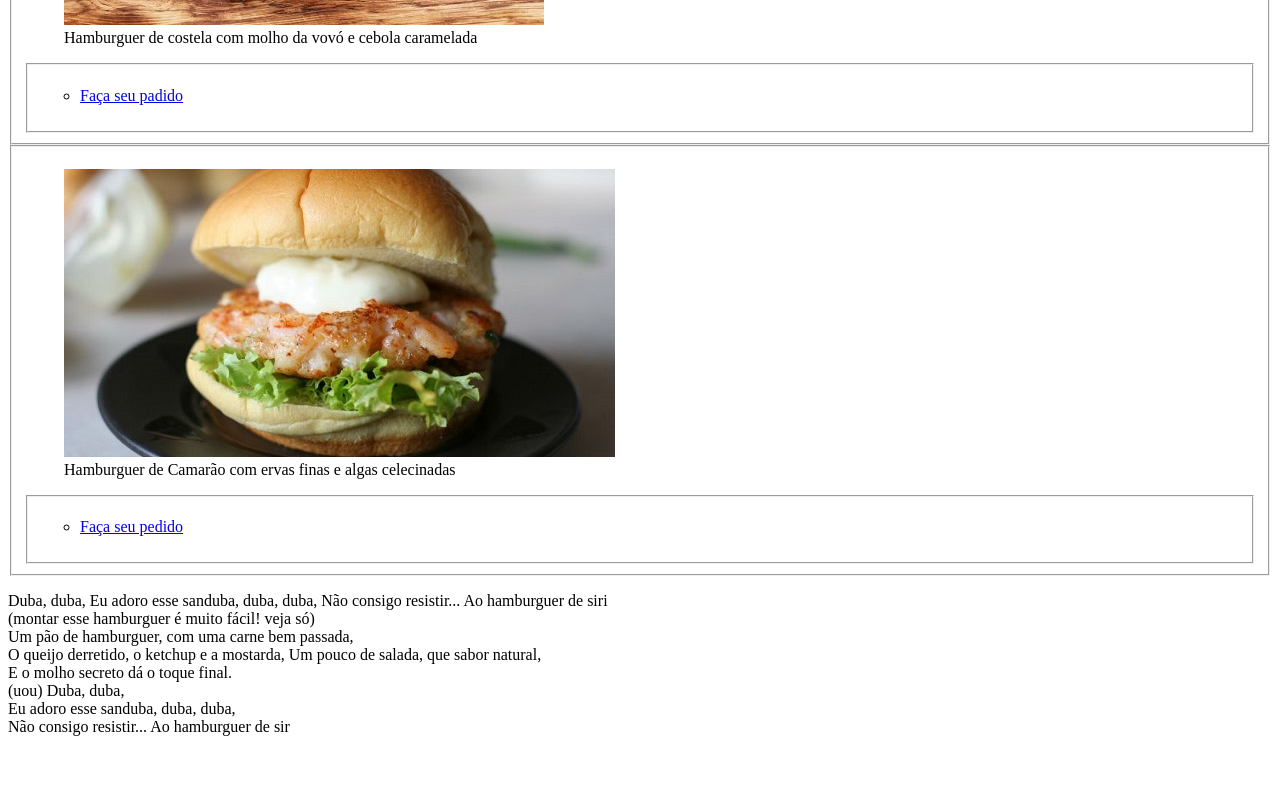
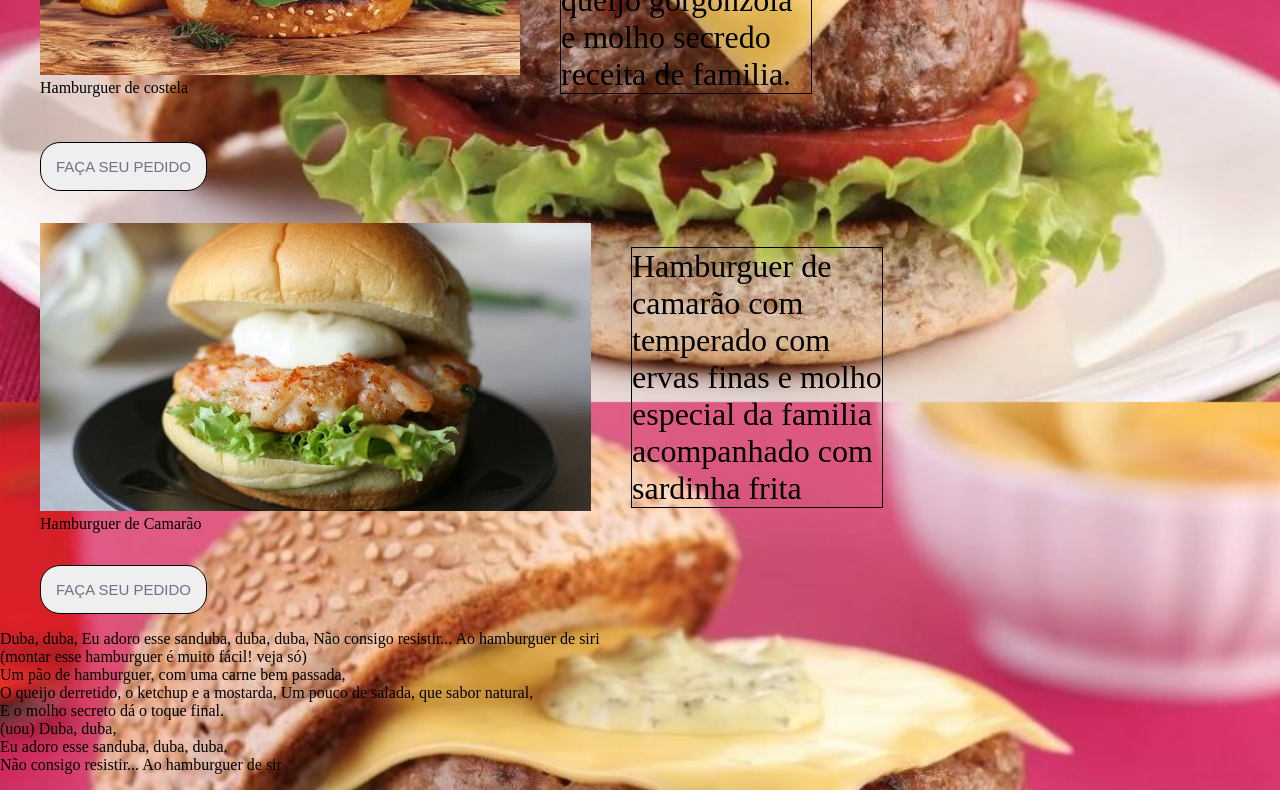
Before and after one commit to eduoliveirarj/projetosoulcodewfs7, a plain HTML site: page pagina2.html in a window 1280 px wide. Shown: the part 398-1188 px from the top of the page. Before the commit the page ends 1150 px from the top, so only its background shows below. Drawn offline with Linux system fonts and the light colour scheme.

Commit message:
atualizacao css

```diff
--- /dev/null
+++ b/css/estiloCssProjetoFinal.css
@@ -0,0 +1,68 @@
+/* Usei o bg para puxar a imagem de fundo e fixar ela no site */
+.bg{
+    color: whitesmoke;
+    margin: 0;
+    padding: 0;
+    box-sizing: border-box;
+    background-image: url("hFundo.jpg");
+    background-repeat: no-repeat;
+    background-size: cover;
+    background-attachment: fixed;
+    background-position: center;
+
+}
+.fundo{
+    background-color: rgba(31, 28, 28, 0.3);
+
+}
+
+
+p, h1, h2, figure{
+    text-align: center;
+    font-family: "Times New Roman", "Courier","Times","arial" ;
+    font-size: 30px;
+
+}
+
+
+
+.header{
+
+    width: 100%;
+    height: 150px;
+   /* border:1px solid black;*/
+    justify-content: center;
+    align-items: center;
+   display: flex;
+
+
+}
+.flex-nav ul{
+
+    height: 150px;
+    width: 100%;
+    display: flex;
+    justify-content: space-around;
+    align-items: center;
+    padding-inline-start: 0;
+
+}
+.flex-nav{
+    width: 100%;
+    height: 150px;
+    display: flex;
+    align-items: center;
+
+}
+a{
+    color: seashell;
+    text-decoration: none;
+}
+li{
+
+    font-family: "Times New Roman", "Courier","Times","arial" ;
+    font-style: italic;
+    font-size: 30px;
+    list-style: none;
+    padding-left: 0;
+}
--- /dev/null
+++ b/css/estiloCssProjetoFinalPg2.css
@@ -0,0 +1,62 @@
+.container{
+display: flex;
+align-items: center;
+
+}
+.h1{
+    width:40%;
+    height: 50px;
+    border:1px solid black;
+    padding: 15px;
+    border-radius: 20px;
+
+}
+/*Fiz a estilização do botão usando essa configuração abaixo*/
+.btn{
+    border:1px solid black;
+    padding: 15px;
+    border-radius: 20px;
+    text-transform: uppercase;
+   font-size: 15px;
+   cursor: pointer;
+
+
+
+}
+.btn a {
+    text-decoration: none;
+    color: rgb(114, 111, 134);
+}
+
+.quebra{
+    width: 250px;
+    font-size: 32px;
+    border: 1px solid black;
+    font-style: inherit;
+
+}
+/* usando o btn hover o botão muda de cor*/
+.btn:hover{
+    background-color: red;
+
+    transition: 0.7s;
+
+}
+/* usando o btn a :hover o texto dentro do botão muda de cor*/
+.btn a:hover{
+    color: white;
+
+}
+/* Usei o bg para puxar a imagem de fundo e fixar ela no site */
+.bg{
+    color:	#000000;
+    margin: 0;
+    padding: 0;
+    box-sizing: border-box;
+    background-image: url("hFundo.jpg");
+    background-repeat: no-repeat;
+    background-size: cover;
+    background-attachment: fixed;
+    background-position: center;
+
+}
--- /dev/null
+++ b/css/estiloCssProjetoFinalPg3.css
@@ -0,0 +1,28 @@
+/* Usei o bg para puxar a imagem de fundo e fixar ela no site */
+.bg{
+    color:	#000000;
+    margin: 0;
+    padding: 0;
+    box-sizing: border-box;
+    background-image: url("hFundo.jpg");
+    background-repeat: no-repeat;
+    background-size: cover;
+    background-attachment: fixed;
+    background-position: center;
+
+}
+/*Fiz a estilização do botão usando essa configuração abaixo*/
+.btn{
+    border:1px solid black;
+    padding: 15px;
+    border-radius: 20px;
+    text-transform: uppercase;
+   font-size: 15px;
+   cursor: pointer;
+}
+/* usando o btn hover o botão muda de cor*/
+.btn:hover{
+    background-color: red;
+    color: seashell;
+    transition: 0.7s;
+}
--- a/pagina2.html
+++ b/pagina2.html
@@ -1,39 +1,55 @@
 <!DOCTYPE html>
 <html lang="en">
+
 <head>
     <meta charset="UTF-8">
     <meta http-equiv="X-UA-Compatible" content="IE=edge">
     <meta name="viewport" content="width=device-width, initial-scale=1.0">
     <title>Cardápio ED BURGUER</title>
+    <link rel="stylesheet" href="css/estiloCssProjetoFinalPg2.css">
 </head>
-<body>
-    <h1>Confira nossos produtos</h1>
-    <fieldset>
+
+<body class="bg">
+    <h1 class="h1">Confira nossos produtos</h1>
+    <div class="container">
         <figure>
             <!--Imagem com discrição do produto hamburguer de costela -->
-            <img src="Imagem/H costela.jpg" alt="verifique o navegador">
-            <figcaption>Hamburguer de costela com molho da vovó e cebola caramelada</figcaption>
+            <img src="Imagem/H costela.jpg" alt="Hamburguer">
+            <!--alt atributo de acessibilidade para aumentar
+            o alcance da pagina por ela ter relação com o topico principal-->
+            <figcaption>Hamburguer de costela</figcaption>
         </figure>
-        <fieldset>
-            <ul type="Circle">
+        <p class="quebra">
+            Hamburguer de 250g costela desfiada temperado com ervas finas
+            acompanhado com alface, cebola roxa, queijo gorgonzola e molho secredo receita de familia.
+        </p>
+    </div>
+    <ul>
         <!---Faça seu pedido -->
-                <li><a href="Pagina3.html">Faça seu padido</a></li>
+        <button class="btn">
+            <a href="Pagina3.html">Faça seu pedido</a>
+        </button>
     </ul>
-        </fieldset>
-    </fieldset>
-    <fieldset>
+
+    <div class="container">
         <figure>
             <!--Imagem com discrição do produto hamburguer de camarão -->
-        <img src="Imagem/h camarao.jpg"  alt="verifique o navegador">
-        <figcaption>Hamburguer de Camarão com ervas finas e algas celecinadas </figcaption>
+            <img src="Imagem/h camarao.jpg" alt="verifique o navegador">
+            <figcaption>Hamburguer de Camarão </figcaption>
         </figure>
-    <fieldset>
-        <ul type="Circle">
+        <p class="quebra">
+            Hamburguer de camarão com temperado com ervas finas e molho especial da familia
+            acompanhado com sardinha frita
+
+        </p>
+    </div>
+    <ul>
         <!---Faça seu pedido que joga para a terceira pagina -->
-            <li><a href="Pagina3.html">Faça seu pedido</a></li>
+        <button class="btn">
+            <a href="Pagina3.html">Faça seu pedido</a>
+        </button>
     </ul>
-    </fieldset>
-    </fieldset>
+
     <p>
         Duba, duba,
         Eu adoro esse sanduba, duba, duba,
@@ -51,4 +67,5 @@ Não consigo resistir...
         Ao hamburguer de sir
     </p>
 </body>
+
 </html>
```
Also changed, not shown: Pagina3.html (+9 -5 lines), index.html (+21 -20 lines), Imagem/hFundo.jpg (added), css/hFundo.jpg (added). Lines whose indentation alone changed are shown as unchanged.
